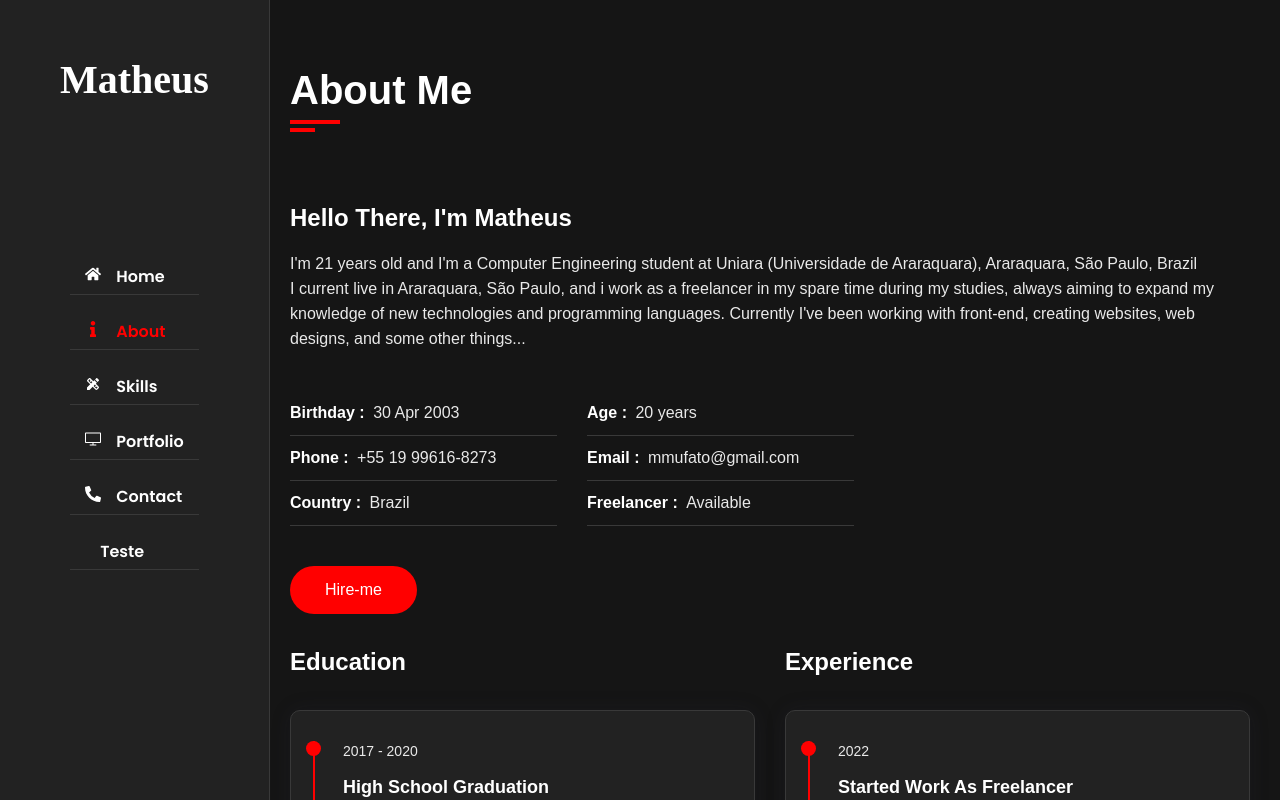
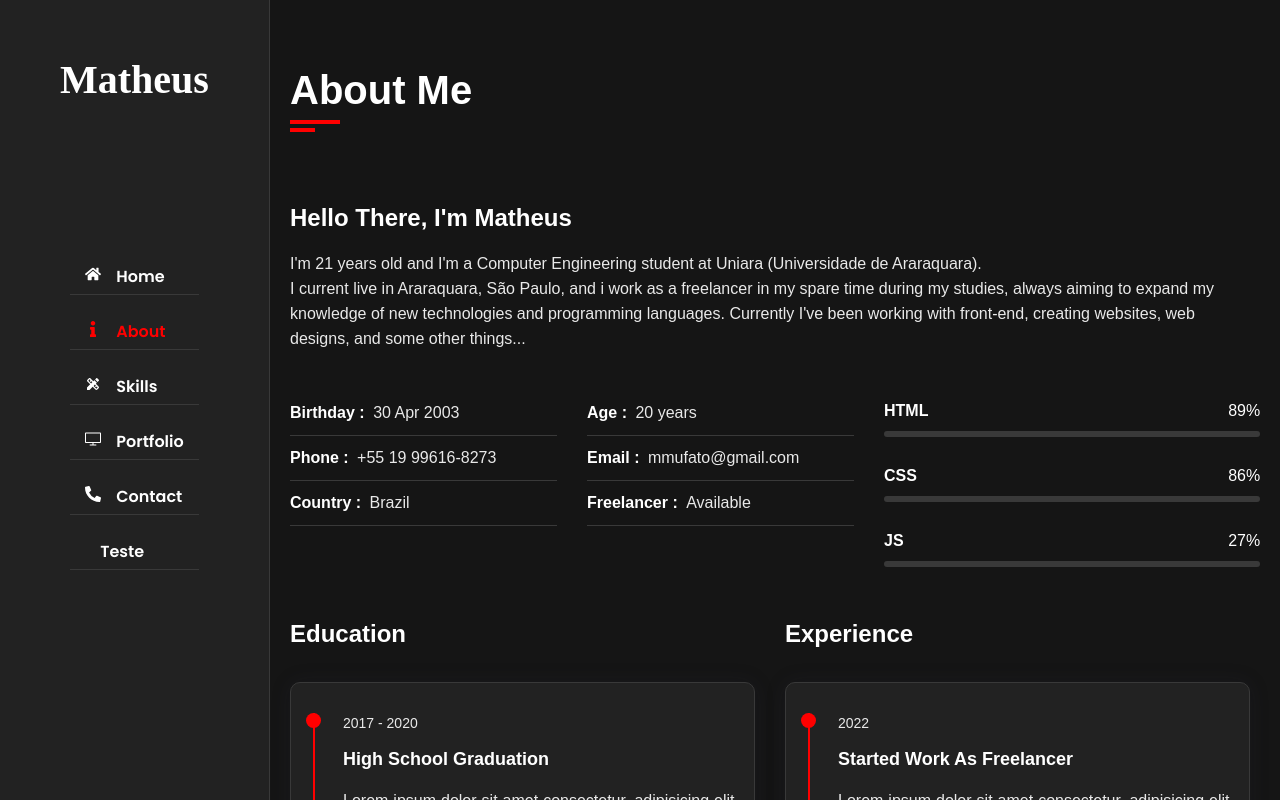
Before and after one commit to MatheusMufato/React-Portfolio, a React (Vite) app: page / in a window 1280 px wide. Both pictures are taken after a click on the link "About". Built offline with nearby package versions, Linux system fonts and the light colour scheme; a web font is replaced by a local one.

Commit message:
info bars fix

```diff
--- a/src/assets/pages/About.jsx
+++ b/src/assets/pages/About.jsx
@@ -16,14 +16,14 @@ const About = () => {
                                             <div className="row">
                                                 <div className="about-text padd-15">
                                                     <h3>Hello There, I'm Matheus </h3>
-                                                        <p>I'm 21 years old and I'm a Computer Engineering student at Uniara (Universidade de Araraquara), Araraquara, São Paulo, Brazil</p>
+                                                        <p>I'm 21 years old and I'm a Computer Engineering student at Uniara (Universidade de Araraquara).</p>
                                                         <p>I current live in Araraquara, São Paulo, and i work as a freelancer in my spare time during my studies, always aiming to expand my knowledge of new technologies and programming languages.
                                                             Currently I've been working with front-end, creating websites, web designs, and some other things...</p>
                                                 </div>
                                             </div>
                                             <div className="row">
                                                 <div className="personal-info padd-15">
-                                                    <div className="row">
+                                                    <div className="row">                                    {/* Reformular informaçoes */}
                                                         <div className="info-item padd-15">
                                                             <p>Birthday : <span>30 Apr 2003</span></p>
                                                         </div>
@@ -43,13 +43,33 @@ const About = () => {
                                                             <p>Freelancer : <span className="freelancer">Available</span></p>
                                                         </div>
                                                     </div>
+
+                                                </div>
+                                                <div className="skills padd-15">
                                                     <div className="row">
-                                                        <div className="buttons padd-15">
-                                                            <a href="#contact" data-section-index="1" className="btn Hire-me">Hire-me</a>
+                                                        <div className="skill-item padd-15">
+                                                            <h5>HTML</h5>
+                                                            <div className="progress">
+                                                                <div className="progress-in" ></div>
+                                                                <div className="skill-percent">89%</div>
+                                                            </div>
                                                         </div>
+                                                        <div className="skill-item padd-15">
+                                                            <h5>CSS</h5>
+                                                            <div className="progress green">
+                                                                <div className="progress-in" ></div>
+                                                                <div className="skill-percent">86%</div>
+                                                            </div>
+                                                        </div>
+                                                        <div className="skill-item padd-15">
+                                                            <h5>JS</h5>
+                                                            <div className="progress blue">
+                                                                <div className="progress-in" ></div>
+                                                                <div className="skill-percent">27%</div>
+                                                            </div>
+                                                        </div>
+
                                                     </div>
-
-
                                                 </div>
 
                                             </div>
```
